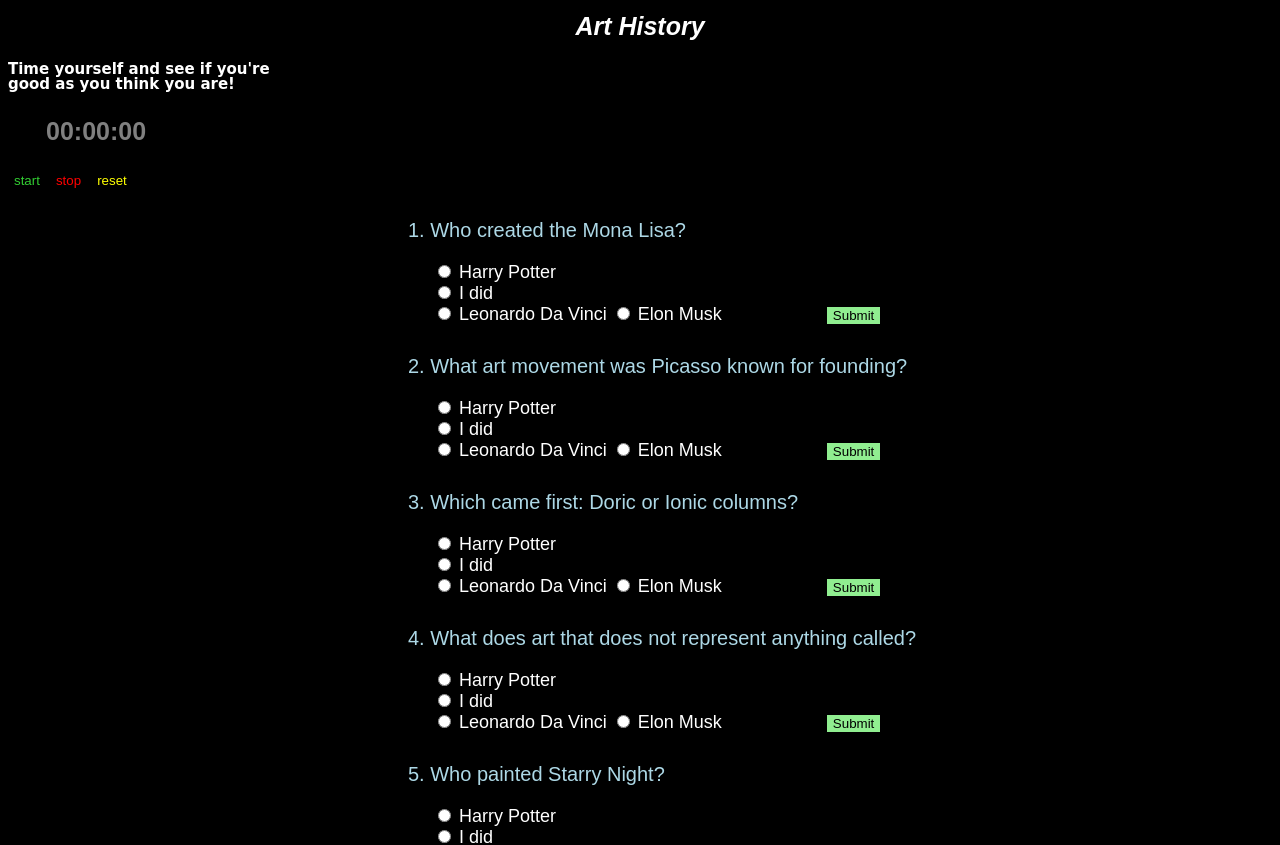
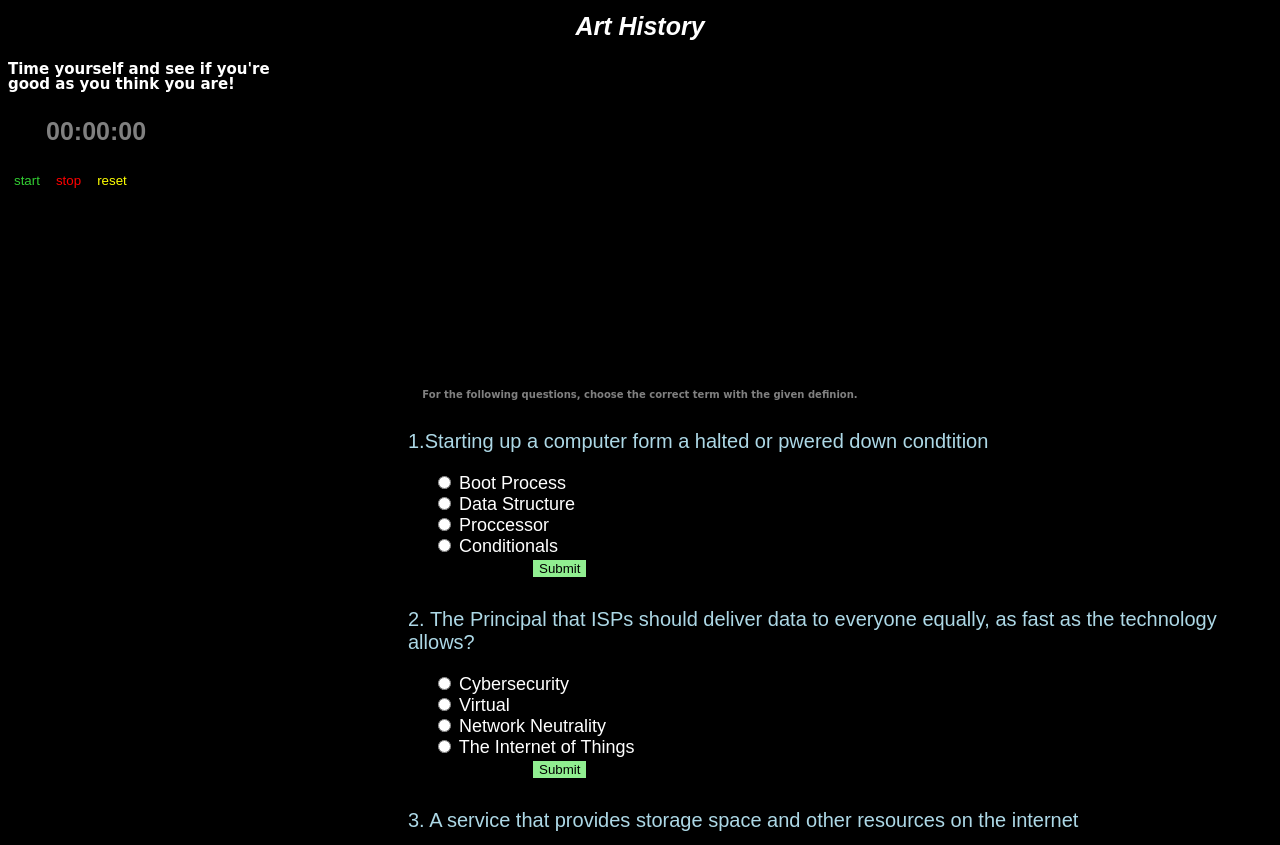
Before and after one commit to KumarUniverse/quiz-wiz, a plain HTML site: page index.html in a window 1280 px wide. Shown: the part 113-958 px from the top of the page. Drawn offline with Linux system fonts and the light colour scheme.

Commit message:
Update index.html

```diff
--- a/index.html
+++ b/index.html
@@ -18,53 +18,55 @@
     <button id="start" class="button1">start</button>
     <button id="stop" class="button2">stop</button>
     <button id="reset" class="button3">reset</button>
-    <p>1. Who created the Mona Lisa?</p>
+    	<var>word1</var>
+	<h5>For the following questions, choose the correct term with the given definion. </h5>
+	<p>1.Starting up a computer form a halted or pwered down condtition</p>
         <form>
             <label class="container">
-                <input type="radio" name="answer" value="harry"> Harry Potter<br>
-                <input type="radio" name="answer" value="female"> I did<br>
-                <input type="radio" name="answer" value="other"> Leonardo Da Vinci
-                <input type="radio" name="answer" value="alligator"> Elon Musk
+                <input type="radio" name="answer" value="correct"> Boot Process<br>
+                <input type="radio" name="answer" value="wrong"> Data Structure<br>
+                <input type="radio" name="answer" value="wrong"> Proccessor<br>
+                <input type="radio" name="answer" value="wrong"> Conditionals<br>
                 <button id="submit" class="button4">Submit</button>
             </label>
         </form>
-    <p>2. What art movement was Picasso known for founding?</p>
+    <p>2. The Principal that ISPs should deliver data to everyone equally, as fast as the technology allows?</p>
         <form>
             <label class="container">
-                <input type="radio" name="answer" value="harry"> Harry Potter<br>
-                <input type="radio" name="answer" value="female"> I did<br>
-                <input type="radio" name="answer" value="other"> Leonardo Da Vinci
-                <input type="radio" name="answer" value="alligator"> Elon Musk
+                <input type="radio" name="answer" value="wrong"> Cybersecurity<br>
+                <input type="radio" name="answer" value="wrong"> Virtual<br>
+                <input type="radio" name="answer" value="correct"> Network Neutrality<br>
+                <input type="radio" name="answer" value="wrong"> The Internet of Things<br>
                 <button id="submit" class="button4">Submit</button>
             </label>
         </form>
-    <p>3. Which came first: Doric or Ionic columns?</p>
+    <p>3. A service that provides storage space and other resources on the internet</p>
         <form>
             <label class="container">
-                <input type="radio" name="answer" value="harry"> Harry Potter<br>
-                <input type="radio" name="answer" value="female"> I did<br>
-                <input type="radio" name="answer" value="other"> Leonardo Da Vinci
-                <input type="radio" name="answer" value="alligator"> Elon Musk
+                <input type="radio" name="answer" value="wrong"> APIs<br>
+                <input type="radio" name="answer" value="wrong"> MAC Address<br>
+                <input type="radio" name="answer" value="wrong"> Fiber optic cables<br>
+                <input type="radio" name="answer" value="correct"> Cloud Computing<br>
                 <button id="submit" class="button4">Submit</button>
             </label>
         </form>
-    <p>4. What does art that does not represent anything called?</p>
+    <p>4. A device that provides power to a computer</p>
         <form>
             <label class="container">
-                <input type="radio" name="answer" value="harry"> Harry Potter<br>
-                <input type="radio" name="answer" value="female"> I did<br>
-                <input type="radio" name="answer" value="other"> Leonardo Da Vinci
-                <input type="radio" name="answer" value="alligator"> Elon Musk
+                <input type="radio" name="answer" value="wrong"> ISP<br>
+                <input type="radio" name="answer" value="correct"> Power Supply<br>
+                <input type="radio" name="answer" value="wrong"> Bubble sort<br>
+                <input type="radio" name="answer" value="wrong"> Hard drive<br>
                 <button id="submit" class="button4">Submit</button>
             </label>
         </form>
-    <p>5. Who painted Starry Night?</p>
+    <p>5. Any type of computer network that is not connected by cables of any kind</p>
         <form>
             <label class="container">
-                <input type="radio" name="answer" value="harry"> Harry Potter<br>
-                <input type="radio" name="answer" value="female"> I did<br>
-                <input type="radio" name="answer" value="other"> Leonardo Da Vinci
-                <input type="radio" name="answer" value="alligator"> Elon Musk
+                <input type="radio" name="answer" value="correct"> Wireless Connection<br>
+                <input type="radio" name="answer" value="wrong"> Protocol<br>
+                <input type="radio" name="answer" value="wrong"> DDOS Attack<br>
+                <input type="radio" name="answer" value="wrong"> Insertion Sort<br>
                 <button id="submit" class="button4">Submit</button>
             </label>
         </form>
```
